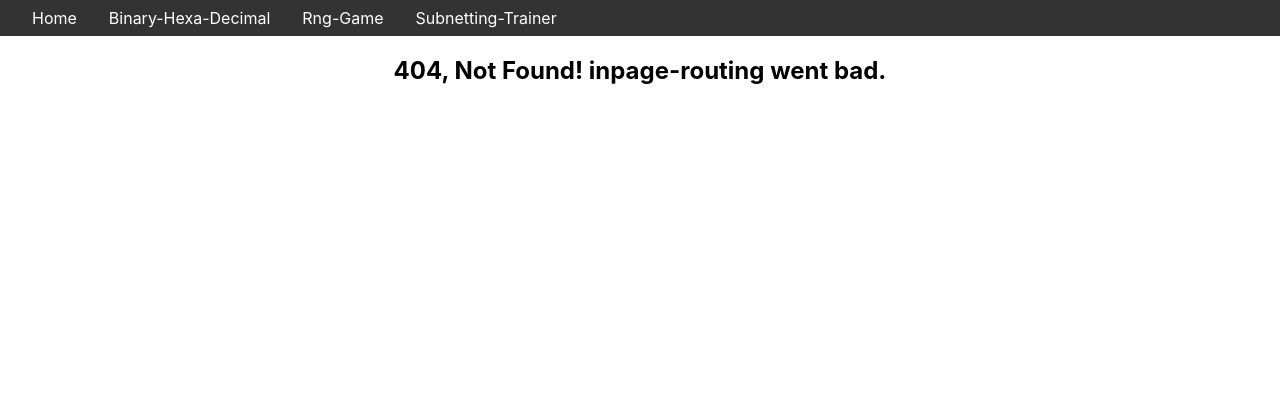
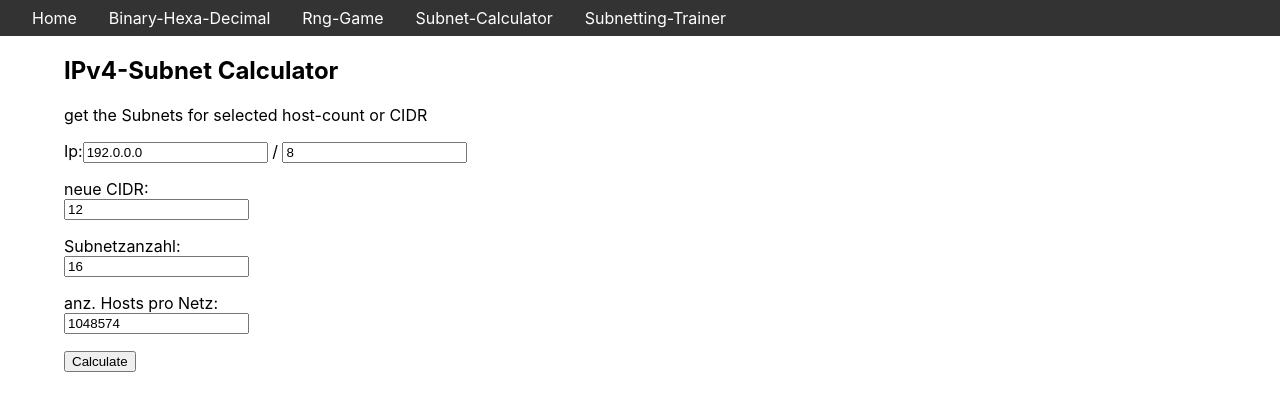
Before and after one commit to vincepr/vite-subnetting, a React (Vite) app: page /vite-subnetting/calculator in a window 1280 px wide. Before the commit this address had no page. Shown: the top 410 px of the page. Built offline with nearby package versions, Linux system fonts and the light colour scheme.

Commit message:
pre multiinput subnetingCalculator

```diff
--- a/src/App.css
+++ b/src/App.css
@@ -46,3 +46,17 @@
   margin-block-start: 0rem;
   margin-block-end: 0.5rem;
 }
+
+
+.SubnetCalculator{
+  text-align: left;
+  margin: 0rem 4rem;
+}
+.SubnetCalculator label {
+  display: block;
+  margin-bottom: 1rem;
+}
+
+.formatInput{
+  display: block;
+}
--- a/src/App.tsx
+++ b/src/App.tsx
@@ -1,9 +1,10 @@
 import './App.css'
-import { Link, navigate, Route, Router, Switch, useLocation, useLocationProperty } from "wouter";
+import { Link, Route, Router, Switch, useLocation} from "wouter";
 import Home from './components/Home';
 import Converter from './components/Converter';
 import RngGamePage from './components/RngGame';
 import IpGamePage from './components/SubnetGame';
+import IpCalc from './components/ipcalculator/IpCalc';
 
 
 
@@ -26,6 +27,7 @@ export default function App(){
         <Link href="/vite-subnetting/">Home</Link>
         <Link href="/vite-subnetting/converter/">Binary-Hexa-Decimal</Link>
         <Link href="/vite-subnetting/rng-game/">Rng-Game</Link>
+        <Link href="/vite-subnetting/calculator/">Subnet-Calculator</Link>
         <Link href="/vite-subnetting/ip-game/">Subnetting-Trainer</Link>
       </div>
     </nav>
@@ -34,6 +36,7 @@ export default function App(){
         <Route path="/"><Home/></Route>
         <Route path="/converter"><Converter/></Route>
         <Route path="/rng-game"><RngGamePage/></Route>
+        <Route path="/calculator"><IpCalc/></Route>
         <Route path="/ip-game"><IpGamePage/></Route>
         <Route><h2>404, Not Found! inpage-routing went bad.</h2></Route>
       </Switch>
--- /dev/null
+++ b/src/components/ipcalculator/IpCalc.tsx
@@ -0,0 +1,227 @@
+import { useState } from "react"
+
+export default function IpCalc(){
+    const [ip ,setIp] = useState("192.0.0.0")
+    const [oldCidr ,setOldCidr] = useState<number>(8)
+    const [newCidr ,setnewCidr] = useState<number>(12)
+    const [activeElement, setActiveElement] = useState<string>()      // :todo
+    const [countSubnets ,setCountSubnets] = useState<number>(16)
+    const [countHosts ,setCountHosts] = useState<number>(1048574)
+    const [subnets, setSubnets] = useState<SubnetData[]>([])
+    const isValidIp = isValidIpAddr(ip)
+    const isValidCidr = oldCidr < newCidr
+
+    const isDisabled = (elmentName:string) => (activeElement !== undefined && activeElement !==elmentName)
+
+    // ONCHANGE HANDLERS:
+    const handleChangeIp =(ev:React.ChangeEvent<HTMLInputElement>) =>{
+        let str = ev.target.value
+        if (str.includes(",")) str=str.replaceAll(",",".")
+        setIp(str)
+    }
+    const handleChangeOldCidr =(ev:React.ChangeEvent<HTMLInputElement>) =>{
+        let nr = Number(ev.target.value)
+        if (nr>=0 && nr<=29){
+            setOldCidr(nr)
+        } else if (nr >30) setOldCidr(newCidr-1)
+    }
+    const handleChangeNewCidr =(ev:React.ChangeEvent<HTMLInputElement>) =>{
+        let nr = Number(ev.target.value)
+        if (nr>=0 && nr<=30){
+            setnewCidr(nr)
+        } else if (nr>30)setnewCidr(30)
+    }
+    const handleChangeCountSubnets =(ev:React.ChangeEvent<HTMLInputElement>) =>{
+        let nr = Number(ev.target.value)
+        setCountSubnets(nr)
+    }
+    const handleChangeCountHosts =(ev:React.ChangeEvent<HTMLInputElement>) =>{
+        let nr = Number(ev.target.value)
+        setCountHosts(nr)
+    }
+
+    // ON SUBMIT logic:
+    const handleKeyDown = (event: React.KeyboardEvent) => {
+        if (event.key === 'Enter') submitAnswers()
+    }
+    const submitAnswers = ()=>{
+        // only execute if all is valid:
+        if (!isValidIp) return
+        if (!isValidCidr) return
+        let subs = getSubnetData(ip, oldCidr, newCidr)
+        setSubnets(subs)
+    }
+
+
+    return(
+        <div className="SubnetCalculator">
+            <h2>IPv4-Subnet Calculator</h2>
+            <p>get the Subnets for selected host-count or CIDR</p>
+            <label>
+                Ip:
+                <input type="text" value={ip} onChange={e => handleChangeIp(e)} onKeyDown={handleKeyDown} style={isValidIp?{}:{color:"red"}}/>
+                <> / </>
+                <input type="text" value={oldCidr} onChange={e => handleChangeOldCidr(e)} onKeyDown={handleKeyDown}/>
+                </label>
+
+            <label>neue CIDR:
+                <input type="text" className="formatInput" value={newCidr }
+                    onChange={e => handleChangeNewCidr(e)}
+                    onKeyDown={handleKeyDown}
+                    style={isValidCidr?{}:{color:"red"}}/>
+                </label>
+            <label> Subnetzanzahl:
+                <input type="text" className="formatInput" value={countSubnets }
+                    onChange={e => handleChangeCountSubnets(e)}
+                    onKeyDown={handleKeyDown}
+                    style={isValidCidr?{}:{color:"red"}}/>
+                </label>
+            <label> anz. Hosts pro Netz:
+                <input type="text" className="formatInput" value={countHosts }
+                    onChange={e => handleChangeCountHosts(e)}
+                    onKeyDown={handleKeyDown}
+                    style={isValidCidr?{}:{color:"red"}}/>
+                </label>
+            <button onClick={submitAnswers}>Calculate</button>
+            <DrawSubnets subnets={subnets}/>
+        </div>
+    )
+}
+
+function DrawSubnets({subnets:subs}:{subnets:SubnetData[]}){
+    if ((subs.length<=0)){
+        return <div></div>
+    }
+
+    function oneSubnet(s:SubnetData){
+        return (
+        <div key={s.subnet} style={{display:"flex", flexDirection: "row", alignItems: "stretch"}}>
+            <div style={{width:"15%"}}> {s.nthSubnet}</div>
+            <div style={{flex:1}}>{s.subnet+" / "+s.cidr}</div>
+            <div style={{flex:1}}>{s.firstHost+" - "+s.lastHost}</div>
+            <div style={{flex:1}}>{s.broadcast}</div>
+            <div style={{flex:1}}>{s.mask}</div>
+        </div>)
+    }
+
+    return(<>
+        <h3>CIDR: {subs[0].cidr}, Subnetz-Anzahl: {subs[0].subnetCount},   Hosts Per Netz: {subs[0].hostsPerNet}</h3>
+        <div style={{display:"flex", flexDirection: "row", alignItems: "stretch"}}>
+            <div style={{width:"15%"}}><b>Nr</b></div>
+            <div style={{flex:1}}><b>Subnetze</b></div>
+            <div style={{flex:1}}><b>Hosts</b></div>
+            <div style={{flex:1}}><b>BroadcastAddr</b></div>
+            <div style={{flex:1}}><b>Netzwerkmaske</b></div>
+        </div>
+        {subs.map(sub=>oneSubnet(sub))}
+    </>)
+}
+
+
+// original calc -> crashes and gets slow on big ones so we modify it
+function calcSubnets(ip:string, oldCidr:number, newCidr:number) {
+    let newSubnets = []
+    let ipNum = (ip.split(".").map(str => parseInt(str))).reduce((acc, x) => (acc << 8) + x)
+    let mask = (-1 << (32 - oldCidr)) >>> 0;
+    let subnetIpNum = ipNum & mask
+    let subnetCount = 2 ** (newCidr - oldCidr)
+    for (let i = 0; i < subnetCount; i++) {
+        let subnet = (subnetIpNum + (i << (32 - newCidr))) >>> 0
+        newSubnets.push(
+            [(subnet >>> 24) & 255, (subnet >>> 16) & 255, (subnet >>> 8) & 255, subnet & 255].join(".")
+        )
+    }
+    return newSubnets
+}
+
+// quick calc that skips a certain cutoff
+function calcSubnetsFast(ip:string, oldCidr:number, newCidr:number, cutoff:number) :SubnetData[] {
+    let newSubnets = []
+    let ipNum = (ip.split(".").map(str => parseInt(str))).reduce((acc, x) => (acc << 8) + x)
+    let mask = (-1 << (32 - oldCidr)) >>> 0;
+    let subnetIpNum = ipNum & mask
+    let subnetCount = 2 ** (newCidr - oldCidr)
+    if (subnetCount > cutoff*2){
+        // first -> cuttoff : subnets
+        for (let i=0; i<cutoff; i++){
+            let subnetData = calcData(subnetIpNum, i, newCidr, mask, subnetCount)
+            newSubnets.push(subnetData)
+        }
+        // (last-cutoff) -> last : subnets
+        for (let i=(subnetCount-cutoff); i<subnetCount; i++){
+            let subnetData = calcData(subnetIpNum, i, newCidr, mask, subnetCount)
+            newSubnets.push(subnetData)
+        }
+    } else {
+        // calculate all if were below our cutoff
+        for (let i = 0; i < subnetCount; i++) {
+            let subnetData = calcData(subnetIpNum, i, newCidr, mask, subnetCount)
+            newSubnets.push(subnetData)
+        }
+    }
+    return newSubnets
+
+
+
+    // helper function calculates all data for one subnet and squezes it in obj
+    function calcData(subnetIpNum:number, i:number, newCidr:number, mask:number, subnetCount:number):SubnetData{
+
+        function subnetStringify(subnet:number){
+            return [(subnet >>> 24) & 255, (subnet >>> 16) & 255, (subnet >>> 8) & 255, subnet & 255].join(".")
+        }
+
+        let subnet = (subnetIpNum + (i << (32 - newCidr))) >>> 0
+        let broadcast = -1 + (subnetIpNum + (i+1 << (32 - newCidr))) >>> 0
+        return {
+            subnet : subnetStringify(subnet) ,
+            cidr:   newCidr,
+            firstHost: subnetStringify(subnet+1) ,
+            lastHost: subnetStringify(broadcast-1) ,
+            broadcast: subnetStringify(broadcast) ,
+            mask: subnetStringify(mask),
+            hostsPerNet: broadcast-subnet-1,
+            subnetCount: subnetCount,
+            nthSubnet: i+1,
+        }
+    }
+}
+
+type SubnetData = {
+    subnet: string;
+    cidr: number;
+    firstHost: string;
+    lastHost: string;
+    broadcast: string;
+    mask: string;
+    hostsPerNet: number;
+    subnetCount: number;
+    nthSubnet?: number;
+}
+
+
+function getSubnetData(ip:string, oldCidr:number, newCidr:number){
+    const cutoff = 100
+    let ips = calcSubnetsFast(ip, oldCidr, newCidr, cutoff)
+    if (ips.length >= cutoff*2){
+        // if did skipp after cutoff we do a set of ...s in the middle to indicate this
+        let firstHalf = ips.slice(0, cutoff)
+        let secondHalf = ips.slice(cutoff)
+        let dotDot = {
+            subnet: "...",
+            cidr: firstHalf[0].cidr,
+            firstHost: "...",
+            lastHost: "...",
+            broadcast: "...",
+            mask: "...",
+            hostsPerNet: firstHalf[0].hostsPerNet,
+            subnetCount: firstHalf[0].subnetCount,
+        }
+        ips = [...firstHalf ,dotDot,...secondHalf]
+    }
+    return ips
+}
+
+function isValidIpAddr(ip:string){
+    let regex= /^(?!0)(?!.*\.$)((1?\d?\d|25[0-5]|2[0-4]\d)(\.|$)){4}$/
+    return regex.test(ip)
+}
```
